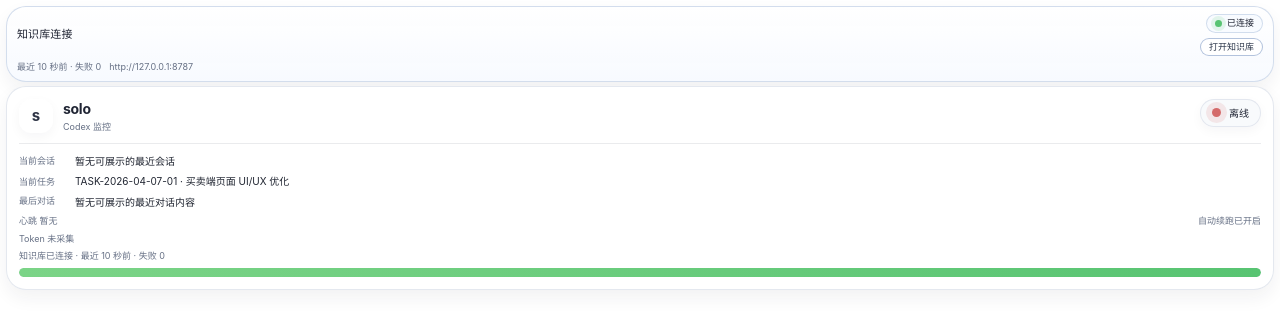
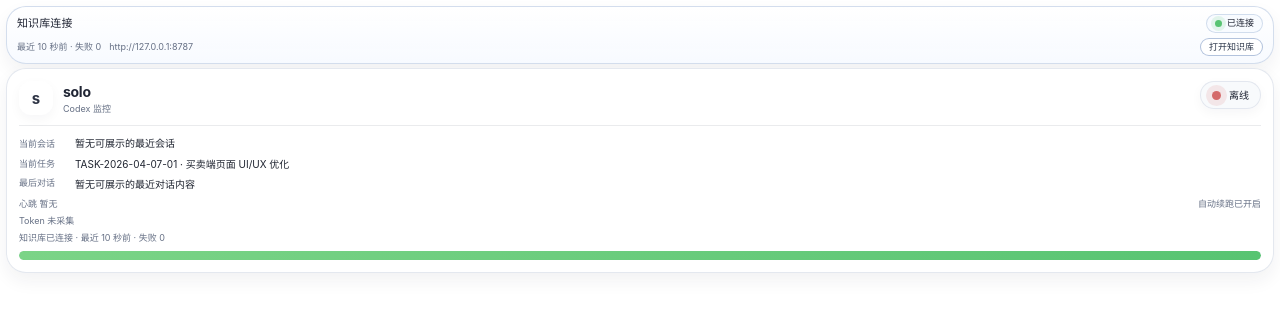
Before and after one commit to beyond-snail/workflow-skills, a React (Vite) app in the folder workflow-statusbar/: page / in a window 1280 px wide. Shown: the top 328 px of the page. Built offline with nearby package versions, Linux system fonts and the light colour scheme.

Commit message:
fix: 打开知识库后自动收起面板并优化顶部卡片布局

```diff
--- a/workflow-statusbar/src/components/KnowledgebaseCard.tsx
+++ b/workflow-statusbar/src/components/KnowledgebaseCard.tsx
@@ -56,14 +56,9 @@ export function KnowledgebaseCard({ state }: KnowledgebaseCardProps) {
     <section className="card kb-card" role="region" aria-label="知识库连接状态">
       <div className="kb-card__top">
         <h3 className="kb-card__title">知识库连接</h3>
-        <div className="kb-card__actions">
-          <div className="kb-card__status" data-state={kb.connected ? "ok" : "error"}>
-            <span className="status-dot" />
-            <strong>{statusText}</strong>
-          </div>
-          <button className="kb-card__open" type="button" onClick={handleOpen} disabled={!canOpen}>
-            {opening ? "启动中..." : actionLabel}
-          </button>
+        <div className="kb-card__status" data-state={kb.connected ? "ok" : "error"}>
+          <span className="status-dot" />
+          <strong>{statusText}</strong>
         </div>
       </div>
       <p className="kb-card__summary">
@@ -71,6 +66,9 @@ export function KnowledgebaseCard({ state }: KnowledgebaseCardProps) {
         <span className="kb-card__endpoint" title={kb.connected ? endpoint : (kb.last_error || endpoint)}>
           {endpoint || "未配置 endpoint"}
         </span>
+        <button className="kb-card__open" type="button" onClick={handleOpen} disabled={!canOpen}>
+          {opening ? "启动中..." : actionLabel}
+        </button>
       </p>
     </section>
   );
--- a/workflow-statusbar/src/styles/tokens.css
+++ b/workflow-statusbar/src/styles/tokens.css
@@ -202,16 +202,11 @@ button {
   letter-spacing: 0.01em;
 }
 
-.kb-card__actions {
-  display: inline-flex;
-  flex-direction: column;
-  align-items: flex-end;
-  gap: 5px;
-}
-
 .kb-card__meta {
+  flex: 0 0 auto;
   font-size: 9px;
   color: var(--muted);
+  white-space: nowrap;
 }
 
 .kb-card__status {
@@ -248,12 +243,12 @@ button {
   margin: 5px 0 0;
   display: flex;
   align-items: center;
-  justify-content: space-between;
   gap: 8px;
+  min-width: 0;
 }
 
 .kb-card__endpoint {
-  flex: 1;
+  flex: 1 1 auto;
   min-width: 0;
   font-size: 9px;
   color: var(--muted);
@@ -263,6 +258,7 @@ button {
 }
 
 .kb-card__open {
+  flex: 0 0 auto;
   border-radius: 999px;
   border: 1px solid rgba(175, 192, 220, 0.95);
   background: rgba(255, 255, 255, 0.96);
```
Also changed, not shown: 1 other file (tests, documents, lock files or other folders).
